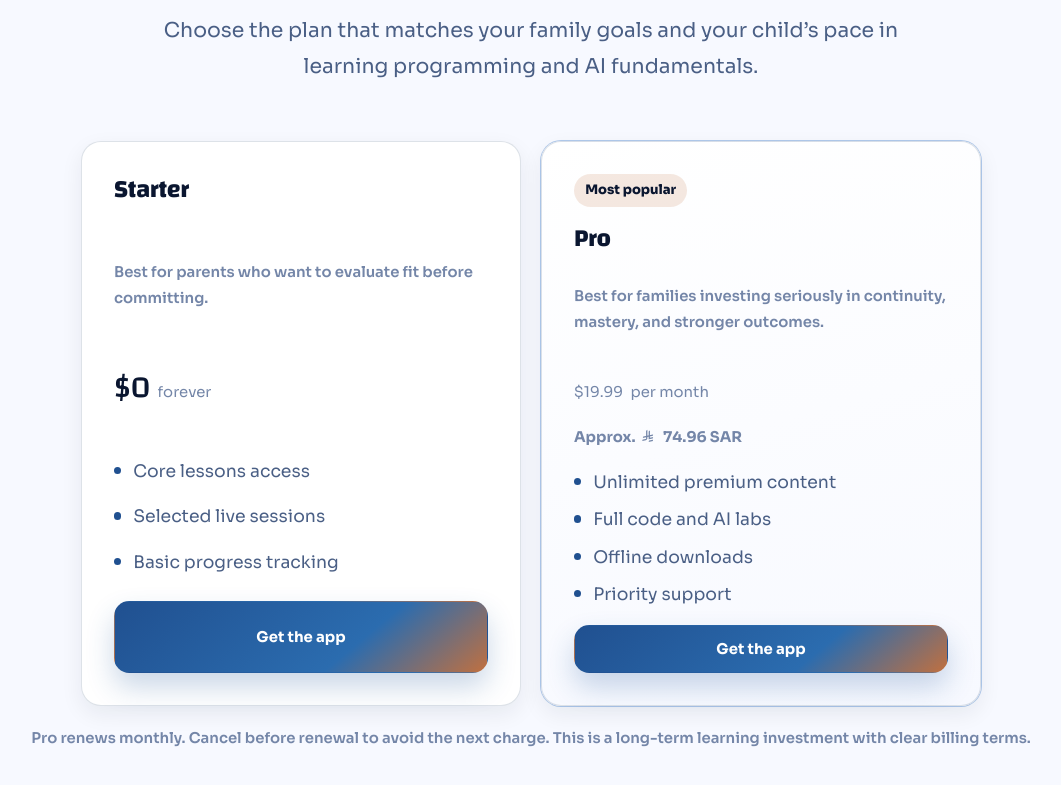
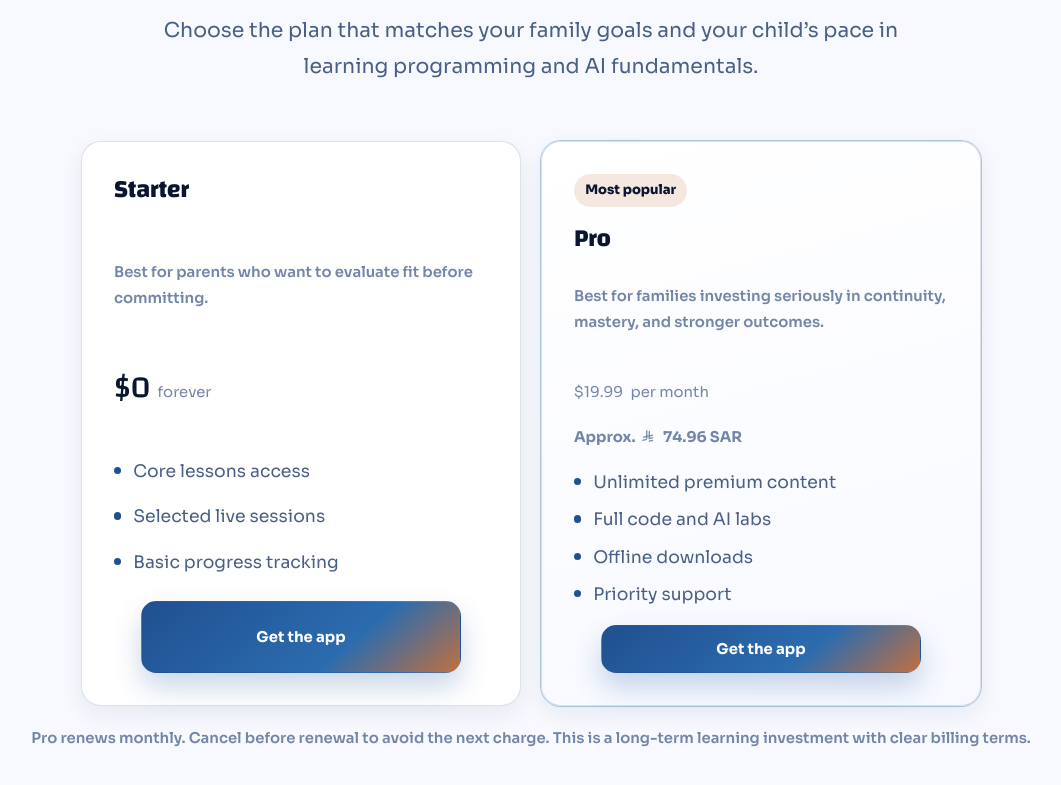
Before and after one commit to HaylKhadhami/KhadhamiAcademy, a plain HTML site: page index.html in a window 1280 px wide. Shown: the part 5463-6248 px from the top of the page, without its empty margins (109-1170 px from the left). Drawn offline with Linux system fonts and the light colour scheme.

Commit message:
Update index.html

```diff
--- a/index.html
+++ b/index.html
@@ -67,6 +67,25 @@
   <link rel="stylesheet" href="css/components.css?v=20260210s">
   <link rel="stylesheet" href="css/sections.css?v=20260210l">
   <link rel="stylesheet" href="css/responsive.css?v=20260210i">
+
+  <style id="pricing-cta-equality-fix">
+    #pricing .pricing-grid > .pricing-card {
+      min-width: 0;
+    }
+
+    #pricing .pricing-card > .btn.btn--primary {
+      inline-size: 20rem !important;
+      max-inline-size: 100% !important;
+      margin-inline: auto;
+      justify-content: center;
+    }
+
+    @media (max-width: 860px) {
+      #pricing .pricing-card > .btn.btn--primary {
+        inline-size: 100% !important;
+      }
+    }
+  </style>
 </head>
 <body>
   <a class="skip-link" href="#main-content" data-i18n="skip_to_content">Skip to content</a>
@@ -757,5 +776,59 @@
   <script src="js/theme.js?v=20260210c"></script>
   <script src="js/animations.js?v=20260210c"></script>
   <script src="js/app.js?v=20260210i"></script>
+  <script>
+    (function () {
+      var desktopBreakpoint = 860;
+      var desktopButtonWidth = 320;
+      var raf = 0;
+
+      function syncPricingButtons() {
+        var buttons = Array.prototype.slice.call(
+          document.querySelectorAll("#pricing .pricing-card > .btn.btn--primary")
+        );
+        if (buttons.length < 2) return;
+
+        buttons.forEach(function (button) {
+          button.style.maxWidth = "100%";
+          button.style.marginInline = "auto";
+        });
+
+        if (window.innerWidth <= desktopBreakpoint) {
+          buttons.forEach(function (button) {
+            button.style.width = "100%";
+          });
+          return;
+        }
+
+        var parentWidths = buttons
+          .map(function (button) {
+            return button.parentElement ? button.parentElement.clientWidth : 0;
+          })
+          .filter(function (value) {
+            return value > 0;
+          });
+        if (!parentWidths.length) return;
+
+        var targetWidth = Math.floor(Math.min(Math.min.apply(null, parentWidths), desktopButtonWidth));
+        buttons.forEach(function (button) {
+          button.style.width = targetWidth + "px";
+        });
+      }
+
+      function scheduleSync() {
+        if (raf) {
+          window.cancelAnimationFrame(raf);
+        }
+        raf = window.requestAnimationFrame(syncPricingButtons);
+      }
+
+      document.addEventListener("DOMContentLoaded", scheduleSync);
+      window.addEventListener("load", scheduleSync);
+      window.addEventListener("resize", scheduleSync, { passive: true });
+      document.addEventListener("ka:language-change", function () {
+        window.setTimeout(scheduleSync, 40);
+      });
+    })();
+  </script>
 </body>
 </html>
```
